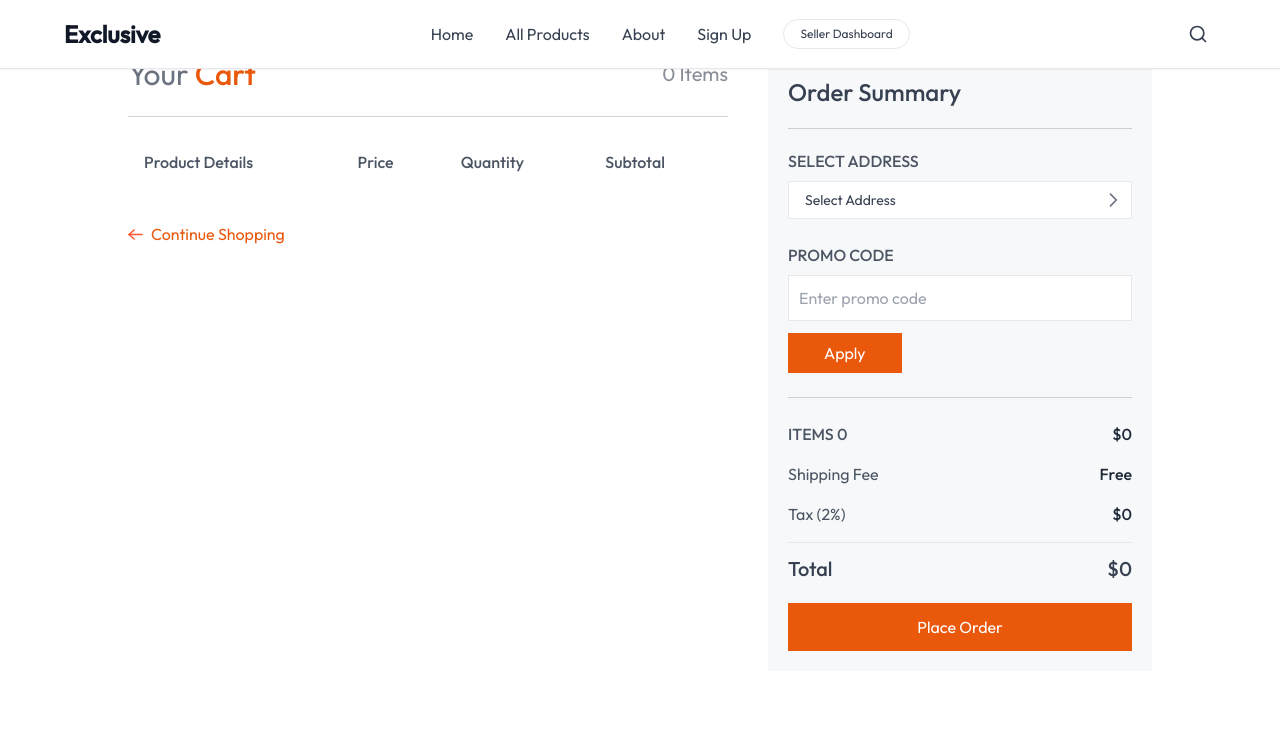
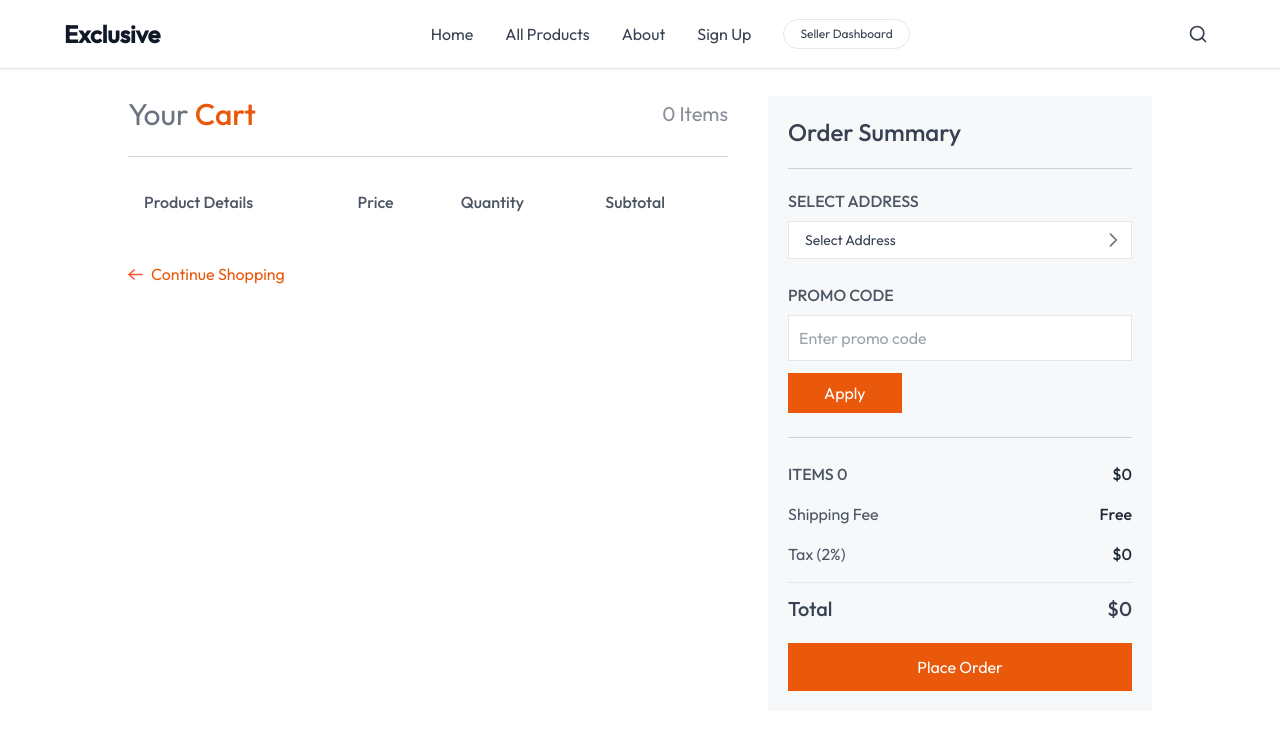
Before and after one commit to yakhyosafarov30-alt/quickCartQuick, a Next.js app: page /cart in a window 1280 px wide. Shown: the top 730 px of the page. Built offline with nearby package versions, Linux system fonts and the light colour scheme.

Commit message:
Qo‘shildi: yangi funksiya X, tahrirlandi Y

```diff
--- a/app/cart/page.jsx
+++ b/app/cart/page.jsx
@@ -13,7 +13,7 @@ const Cart = () => {
   return (
     <>
       <Navbar />
-      <div className="flex flex-col md:flex-row gap-10 px-6 md:px-16 lg:px-32 pt-14 mb-20">
+      <div className="flex flex-col mt-10 md:flex-row gap-10 px-6 md:px-16 lg:px-32 pt-14 mb-20">
         <div className="flex-1">
           <div className="flex items-center justify-between mb-8 border-b border-gray-500/30 pb-6">
             <p className="text-2xl md:text-3xl text-gray-500">
```
